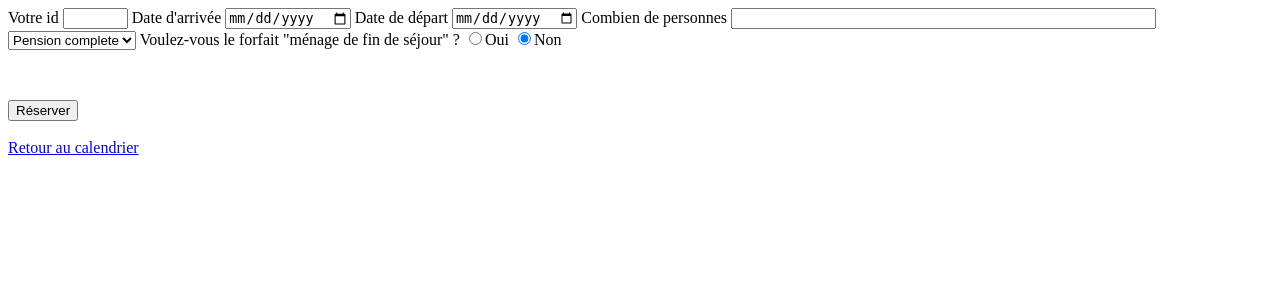
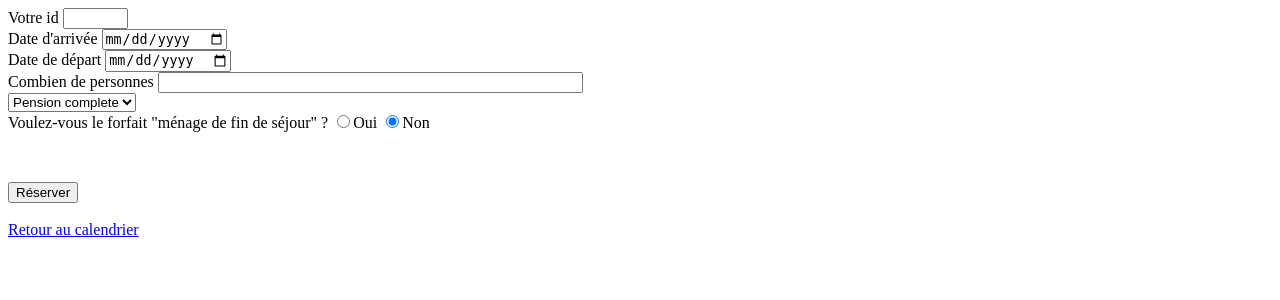
Before and after one commit to ArielleMonier/PPE02, a CodeIgniter app: page /codeigniter/index.php/reservations/ajout_utilisateur in a window 1280 px wide. Shown: the top 300 px of the page. Run offline with CodeIgniter, Linux system fonts and the light colour scheme.

Commit message:
Interface formulaire

```diff
--- a/application/views/reservations/formulaire.php
+++ b/application/views/reservations/formulaire.php
@@ -16,21 +16,21 @@ and open the template in the editor.
         ?>
 
          <label for="id">Votre id</label>
-        <input type="text" name="id" value="" size="5" />
+         <input type="text" name="id" value="" size="5" /><br>
 
         <label for="date_arrivee">Date d'arrivée</label>
-        <input type="date" name="date_arrivee" />
+        <input type="date" name="date_arrivee" /><br>
 
         <label for="date_depart"> Date de départ</label>
-        <input type="date" name="date_depart" />
+        <input type="date" name="date_depart" /><br>
 
         <label for="nbpersonnes">Combien de personnes</label>
-        <input type="text" name="nbpersonnes" value="" size="50" />
+        <input type="text" name="nbpersonnes" value="" size="50" /><br>
 
         <select name = "pension">
             <option value="pension_complete">Pension complete</option>
             <option value="demi-pension">Demi-pension</option>
-        </select>
+        </select><br>
 
         <label for="forfait">Voulez-vous le forfait "ménage de fin de séjour" ?</label>
         <input type="radio" name="forfait" value=1 />Oui
```
